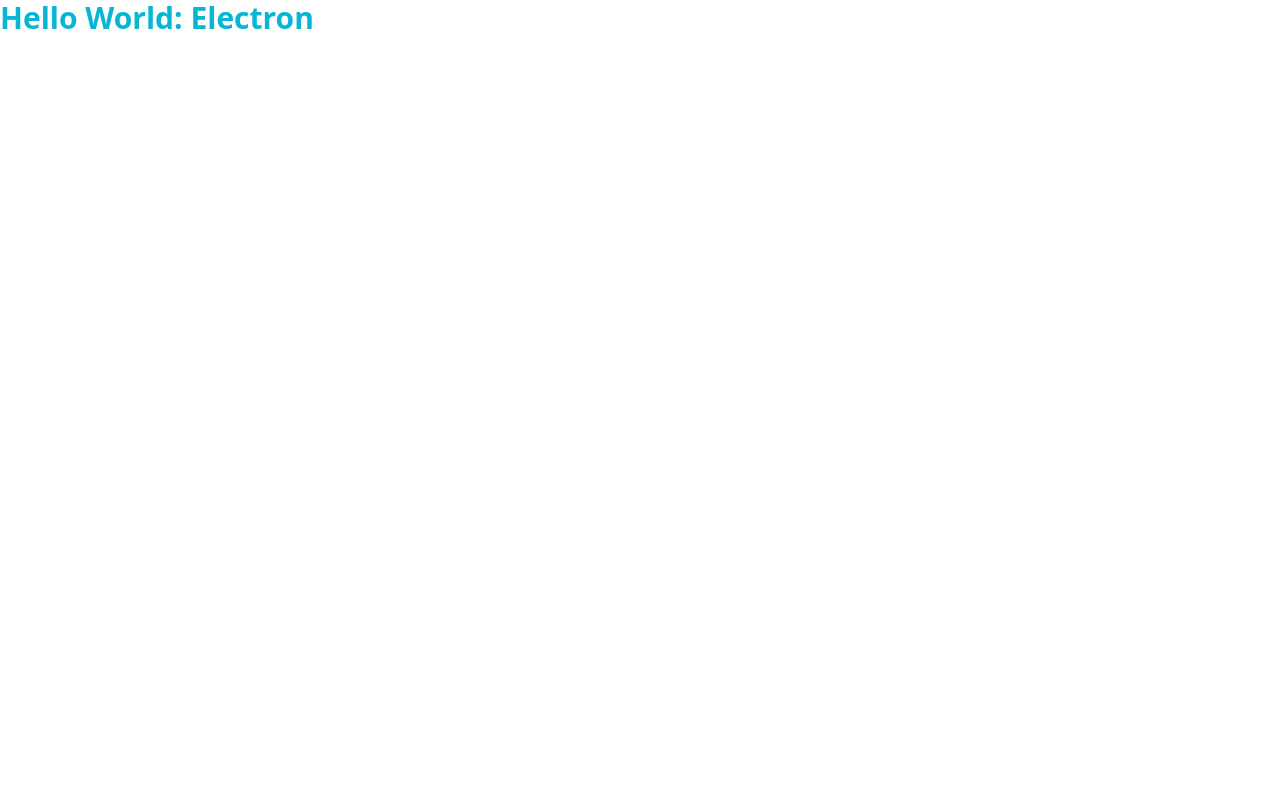
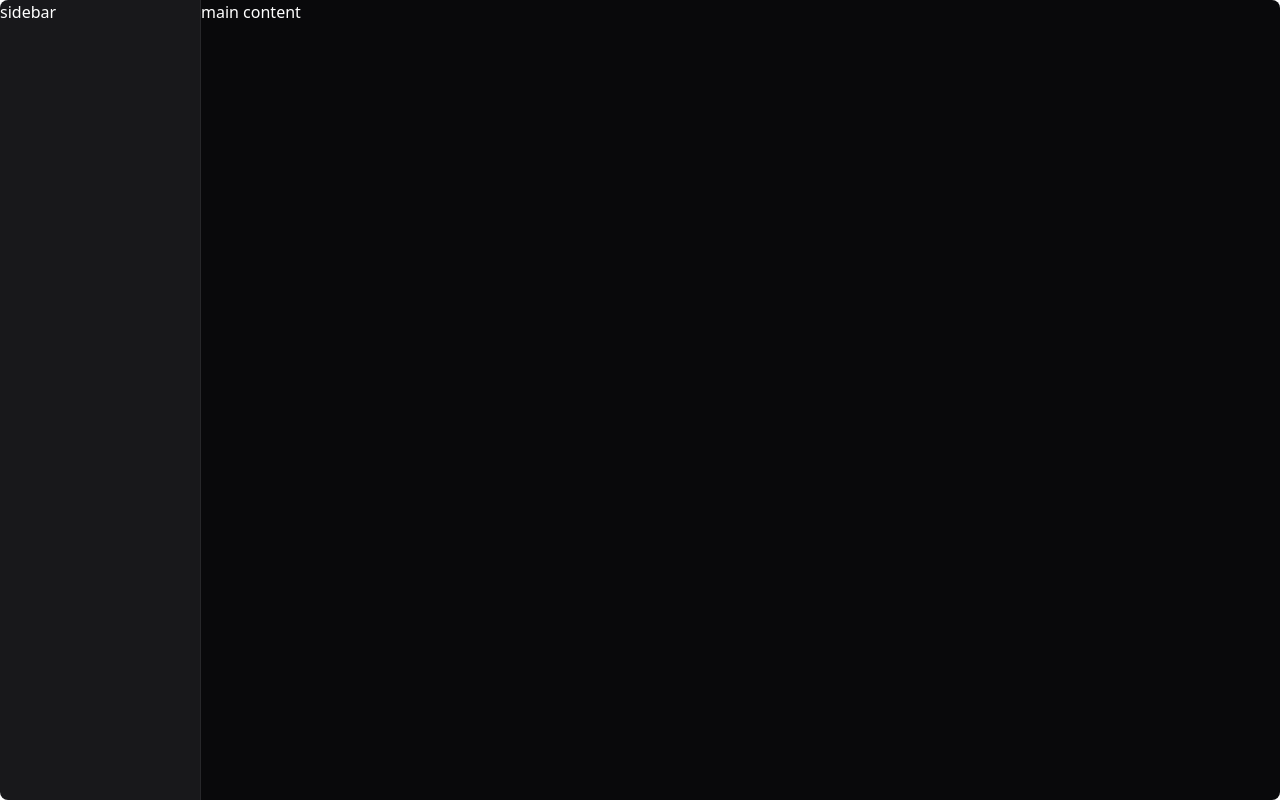
Before and after one commit to anav5704/note-app-electron, a React (Vite) app: page / in a window 1280 px wide. Built offline with nearby package versions, Linux system fonts and the light colour scheme.

Commit message:
feat: add main layout

```diff
--- a/src/renderer/index.html
+++ b/src/renderer/index.html
@@ -7,7 +7,7 @@
 </head>
 
 <body>
-    <div id="root"></div>
+    <div style="background-color: transparent;" id="root"></div>
     <script type="module" src="/src/main.tsx"></script>
 </body>
 
--- a/src/renderer/src/App.tsx
+++ b/src/renderer/src/App.tsx
@@ -1,10 +1,15 @@
+import { DraggableBar, MainContent, SideBar } from "./components"
 import icons from "./assets/icons.svg"
 
 function App(): JSX.Element {
     return (
-        <main className="text-cyan-500 text-3xl font-bold">
-            Hello World: Electron
-        </main>
+        <>
+            <DraggableBar />
+            <main className="flex h-full">
+                <SideBar className="bg-zinc-900">sidebar</SideBar>
+                <MainContent className="bg-zinc-950 grow">main content</MainContent>
+            </main>
+        </>
     )
 }
 
--- a/src/renderer/src/assets/index.css
+++ b/src/renderer/src/assets/index.css
@@ -9,6 +9,14 @@
 
   html,
   body {
-    @apply h-full select-none bg-transparent backdrop-blur overflow-hidden text-white;
+    @apply h-full select-none overflow-hidden text-white rounded-lg;
+  }
+
+  header {
+    -webkit-app-region: drag;
+  }
+
+  button {
+    -webkit-app-region: no-drag;
   }
 }
--- a/src/renderer/src/components/index.ts
+++ b/src/renderer/src/components/index.ts
@@ -0,0 +1,3 @@
+export * from "./draggable-bar"
+export * from "./main-content"
+export * from "./side-bar"
--- /dev/null
+++ b/src/renderer/src/components/main-content.tsx
@@ -0,0 +1,14 @@
+import { cn } from "@renderer/utils"
+import Main from "electron/main"
+
+interface MainContentProps {
+    children: React.ReactNode,
+    className?: string
+}
+export const MainContent = ({ children, className }: MainContentProps) => {
+    return (
+        <main className={cn("border-l border-zinc-800", className)}>
+            {children}
+        </main>
+    )
+}
--- /dev/null
+++ b/src/renderer/src/components/side-bar.tsx
@@ -0,0 +1,15 @@
+import { cn } from '@renderer/utils'
+import React from 'react'
+
+interface SideBarProps {
+    children: React.ReactNode,
+    className?: string
+}
+
+export const SideBar = ({ children, className }: SideBarProps) => {
+    return (
+        <aside className={cn("w-[200px]", className)}>
+            {children}
+        </aside>
+    )
+}
```
Also changed, not shown: src/main/index.ts (+8 -0 lines).
